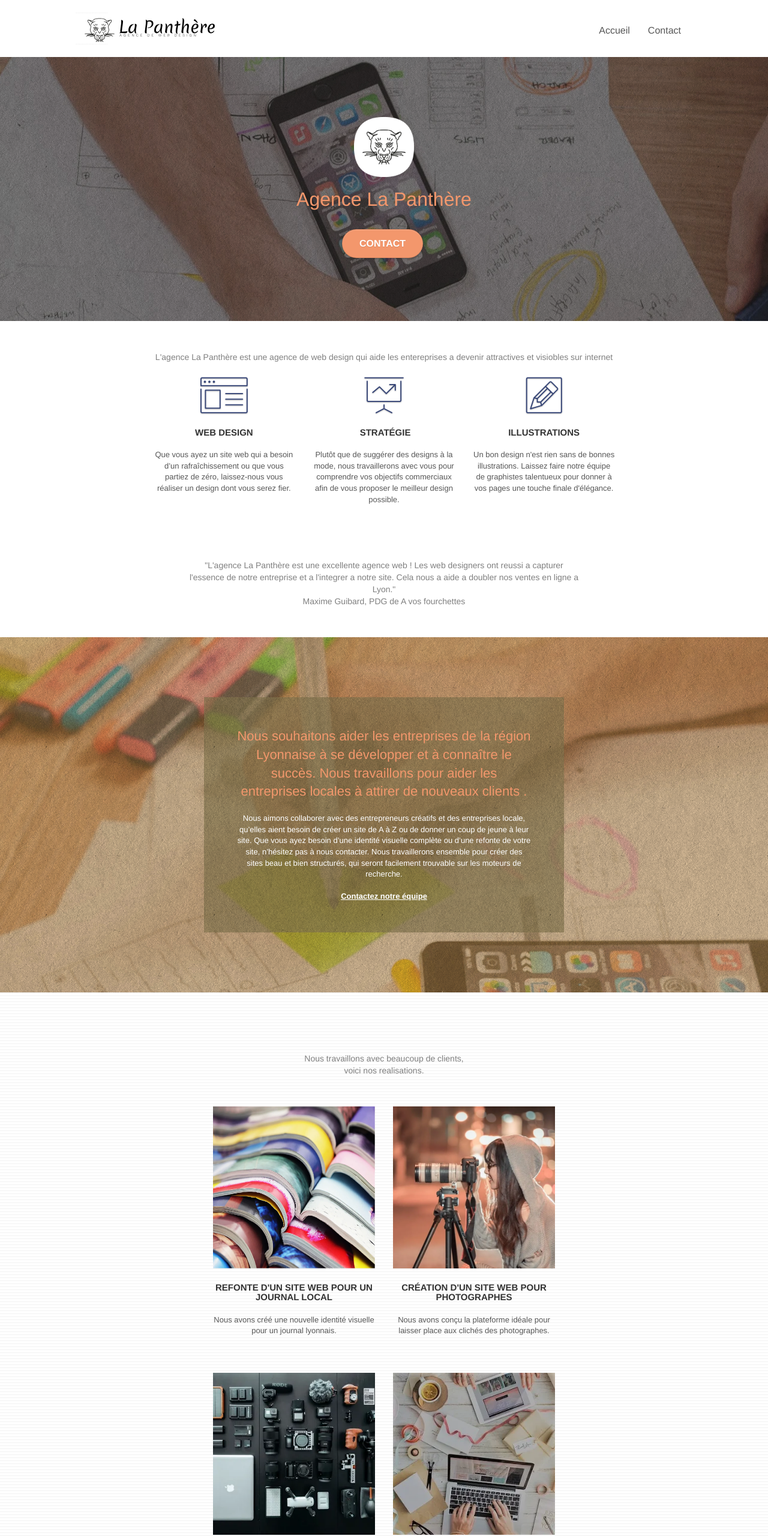
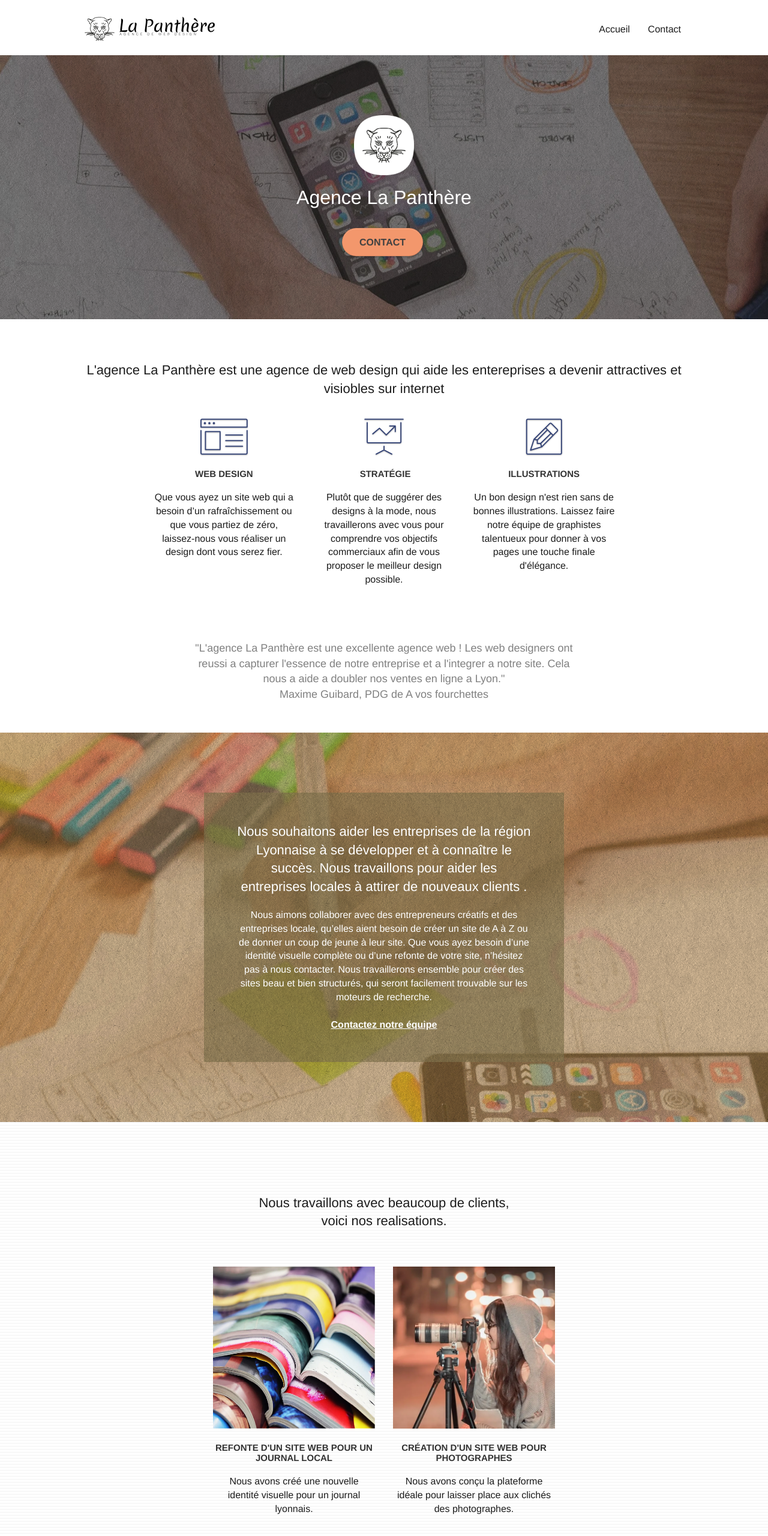
Before and after one commit to guildxlrt/LauretGuillaume_P4_18052022, a website: page index.html in a window 1280 px wide. Shown: the top 2560 px of the page at 60% size. Drawn offline with Linux system fonts and the light colour scheme.

Commit message:
modification contraste, taille texte et suppression du texte inutile

```diff
--- a/index.html
+++ b/index.html
@@ -44,20 +44,14 @@
         <div class="container bloc-sm">
           <nav class="navbar row">
             <div class="navbar-header">
-              <div class="keywords" style="color: #cccccc; font-size: 1px">
-                Agence web à paris, stratégie web, web design, illustrations,
-                design de site web, site web, web, internet, site internet, site
-              </div>
+
               <a class="navbar-brand" href="index.html"
                 ><img
                   src="img/agence-la-panthere-monochrome.svg"
                   alt="paris web design logo agence web meilleure agence"
                   height="40"
               /></a>
-              <div class="keywords" style="color: #cccccc; font-size: 1px">
-                Agence web à paris, stratégie web, web design, illustrations,
-                design de site web, site web, web, internet, site internet, site
-              </div>
+
               <button
                 id="nav-toggle"
                 type="button"
@@ -124,10 +118,10 @@
           <div class="container bloc-md">
             <div class="row">
               <div class="col-sm-12 text-center">
-                <span
+                <h2
                   >L'agence La Panthère est une agence de web design qui aide
                   les entereprises a devenir attractives et visiobles sur
-                  internet</span
+                  internet</h2
                 >
               </div>
             </div>
@@ -228,9 +222,9 @@
           <div class="container bloc-lg">
             <div class="row">
               <div class="col-sm-12 text-center">
-                <span
+                <h2
                   >Nous travaillons avec beaucoup de clients,<br />
-                  voici nos realisations.</span
+                  voici nos realisations.</h2
                 >
               </div>
             </div>
@@ -353,7 +347,7 @@
         <div class="container bloc-sm">
           <div class="row">
             <div class="col-sm-12">
-              <p class="text-center white">
+              <p class="text-center">
                 Agence La Panthère - Agence web basée à Lyon.<br />
               </p>
               <div class="row row-no-gutters social">
@@ -385,11 +379,7 @@
                     ></a>
                   </div>
                 </div>
-                <div class="keywords" style="color: #f3976c">
-                  Agence web à paris, stratégie web, web design, illustrations,
-                  design de site web, site web, web, internet, site internet,
-                  site
-                </div>
+
               </div>
               <div class="row">
                 <div class="col-sm-4">
--- a/style.css
+++ b/style.css
@@ -653,7 +653,7 @@ label,
 a {
   font-family: "helvetica";
   font-weight: 400;
-  color: #575757 !important;
+  color: #1C1C1C !important;
 }
 
 .container {
@@ -679,7 +679,7 @@ a {
 }
 
 p {
-  font-size: 13px;
+  font-size: 16px;
 }
 
 .tight-width-whitespace {
@@ -769,7 +769,7 @@ h4 {
 }
 
 .bgc-dark-slate-blue {
-  background-color: #364577;
+  background-color: #1A2137;
 }
 
 .bgc-atomic-tangerine {
@@ -777,12 +777,12 @@ h4 {
 }
 
 .tc-white {
-  color: #f3976c !important;
+  color: #ffffff !important;
 }
 
 .btn-atomic-tangerine {
   background: #f3976c;
-  color: #ffffff !important;
+  color: #424242 !important;
 }
 
 .btn-atomic-tangerine:hover {
```
Also changed, not shown: contact.html (+4 -14 lines), css/bootstrap.css.
